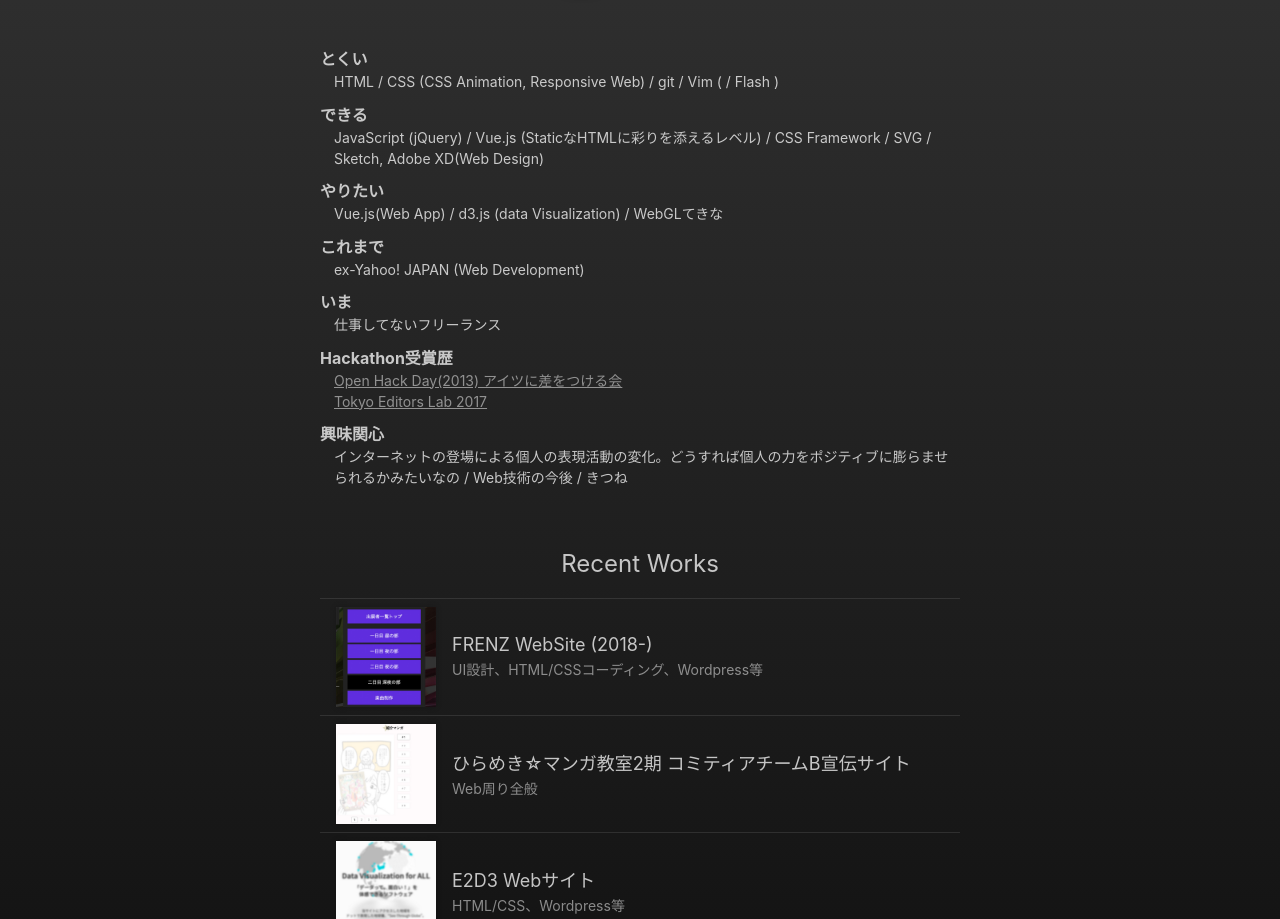
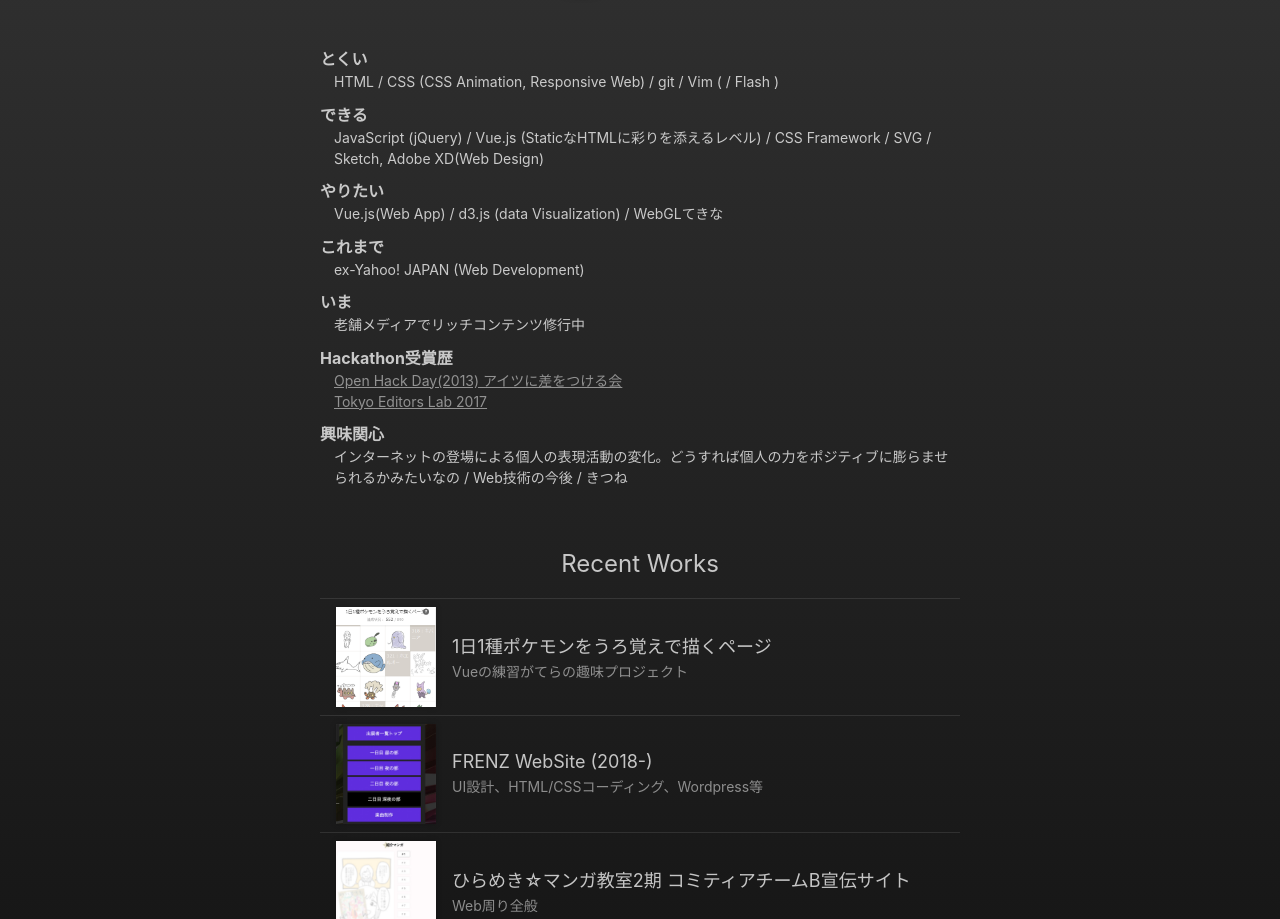
Before and after one commit to Yeshi/my-profile, a plain HTML site: page index.html in a window 1280 px wide. Shown: the part 181-1100 px from the top of the page. Drawn offline with Linux system fonts and the light colour scheme.

Commit message:
update profile

```diff
--- a/index.html
+++ b/index.html
@@ -24,7 +24,7 @@
             <dt>これまで</dt>
             <dd>ex-Yahoo! JAPAN (Web Development)</dd>
             <dt>いま</dt>
-            <dd>仕事してないフリーランス</dd>
+            <dd>老舗メディアでリッチコンテンツ修行中</dd>
             <dt>Hackathon受賞歴</dt>
             <dd>
                 <a href="https://hackday.jp/2013/">Open Hack Day(2013) アイツに差をつける会</a><br>
@@ -37,6 +37,15 @@
     <div class="sec portfolio-works">
         <h2>Recent Works</h2>
         <ul class="works-list">
+            <li><a href="https://yeshi-sandbox.firebaseapp.com/uropoke/" target="_blank">
+                <div class="works-image">
+                    <img src="images/works-4.png" alt="">
+                </div>
+                <dl class="works-text">
+                    <dt>1日1種ポケモンをうろ覚えで描くページ</dt>
+                    <dd>Vueの練習がてらの趣味プロジェクト</dd>
+                </dl>
+            </a></li>
             <li><a href="https://frenz.jp/" target="_blank">
                 <div class="works-image">
                     <img src="images/works-1.jpg" alt="">
```
Also changed, not shown: images/works-4.png (added).
